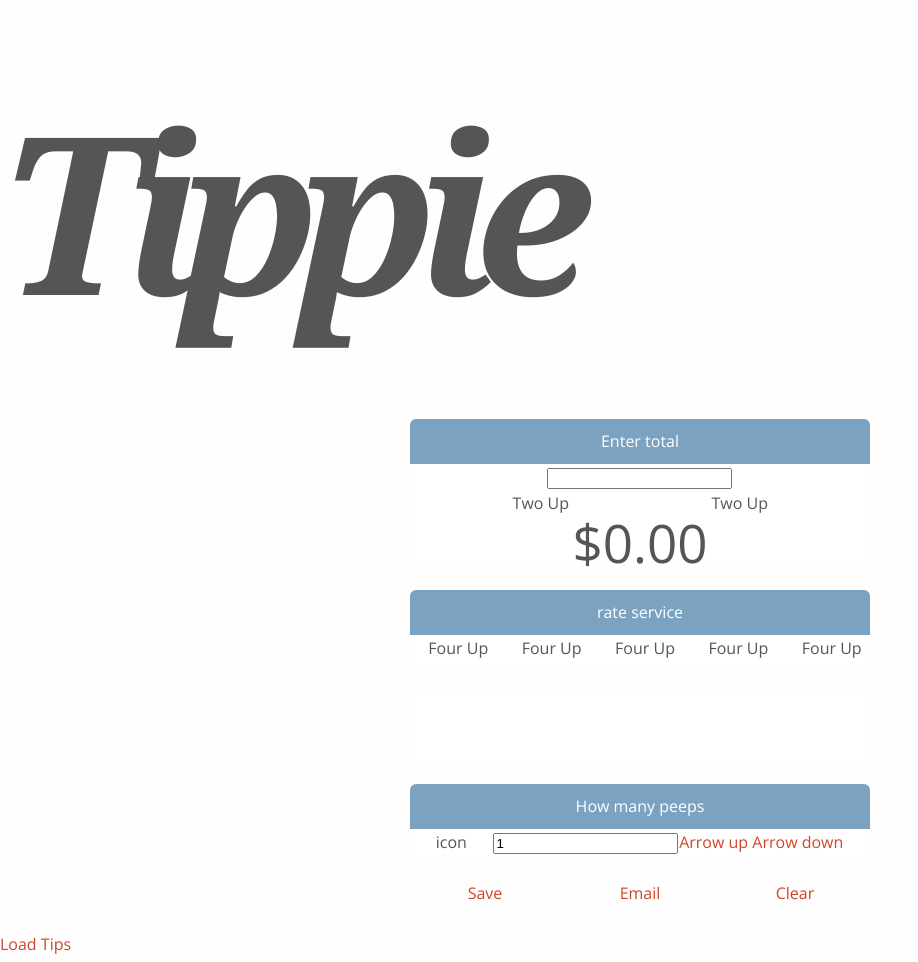
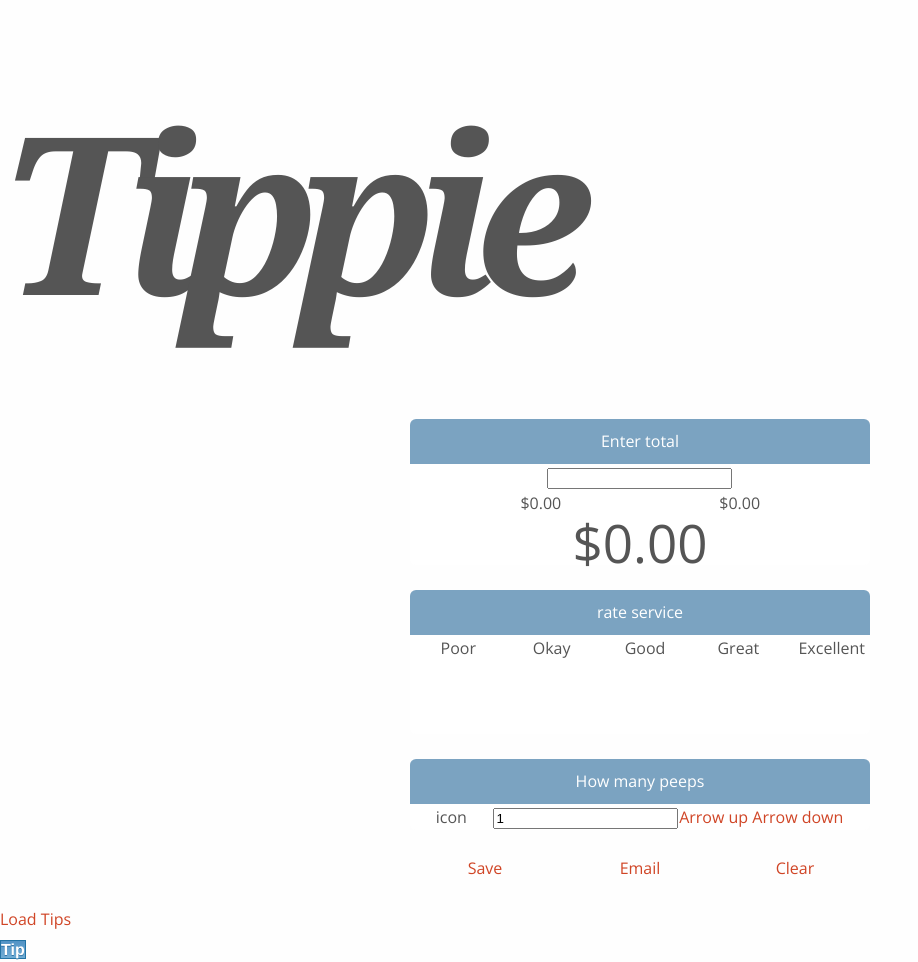
Before and after one commit to rsadwick/tippie, a plain HTML site: page demo.html in a window 1280 px wide. Shown: the top 962 px of the page, without its empty margins (0-918 px from the left). Drawn offline with nearby package versions, Linux system fonts and the light colour scheme.

Commit message:
look & feel, license update

```diff
--- a/demo.html
+++ b/demo.html
@@ -124,8 +124,8 @@
                 <div class="centered ten columns">
                     <input id="meal-total" type="number" step="0.01" min="0">
                     <ul class="two_up tiles">
-                        <li id="tip-amount" class="ui-text-centered">Two Up</li>
-                        <li id="tip-split" class="ui-text-centered">Two Up</li>
+                        <li id="tip-amount" class="ui-text-centered">$0.00</li>
+                        <li id="tip-split" class="ui-text-centered">$0.00</li>
                     </ul>
                     <p id="bill-total">$0.00</p>
                 </div>
@@ -137,22 +137,18 @@
                 </div>
                 <div class="twelve columns">
                     <ul class="five_up tiles rating">
-                        <li data-percent="10">Four Up</li>
-                        <li data-percent="40">Four Up</li>
-                        <li data-percent="60">Four Up</li>
-                        <li data-percent="80">Four Up</li>
-                        <li data-percent="100">Four Up</li>
+                        <li data-percent="10">Poor</li>
+                        <li data-percent="40">Okay</li>
+                        <li data-percent="60">Good</li>
+                        <li data-percent="80">Great</li>
+                        <li data-percent="100">Excellent</li>
                     </ul>
                 </div>
-            </div>
-
-            <div class="row tippie-component">
                 <div class="twelve columns">
                     <div class="three columns">
                         <div class="timer"></div>
                         <div id="slider-val"></div>
                     </div>
-
                     <div class="nine columns">
                         <input type="range" step="1" name="slider-1" id="slider-1" min="0" max="100" value="1" data-highlight="true">
                     </div>
```
Also changed, not shown: 1 other file.
